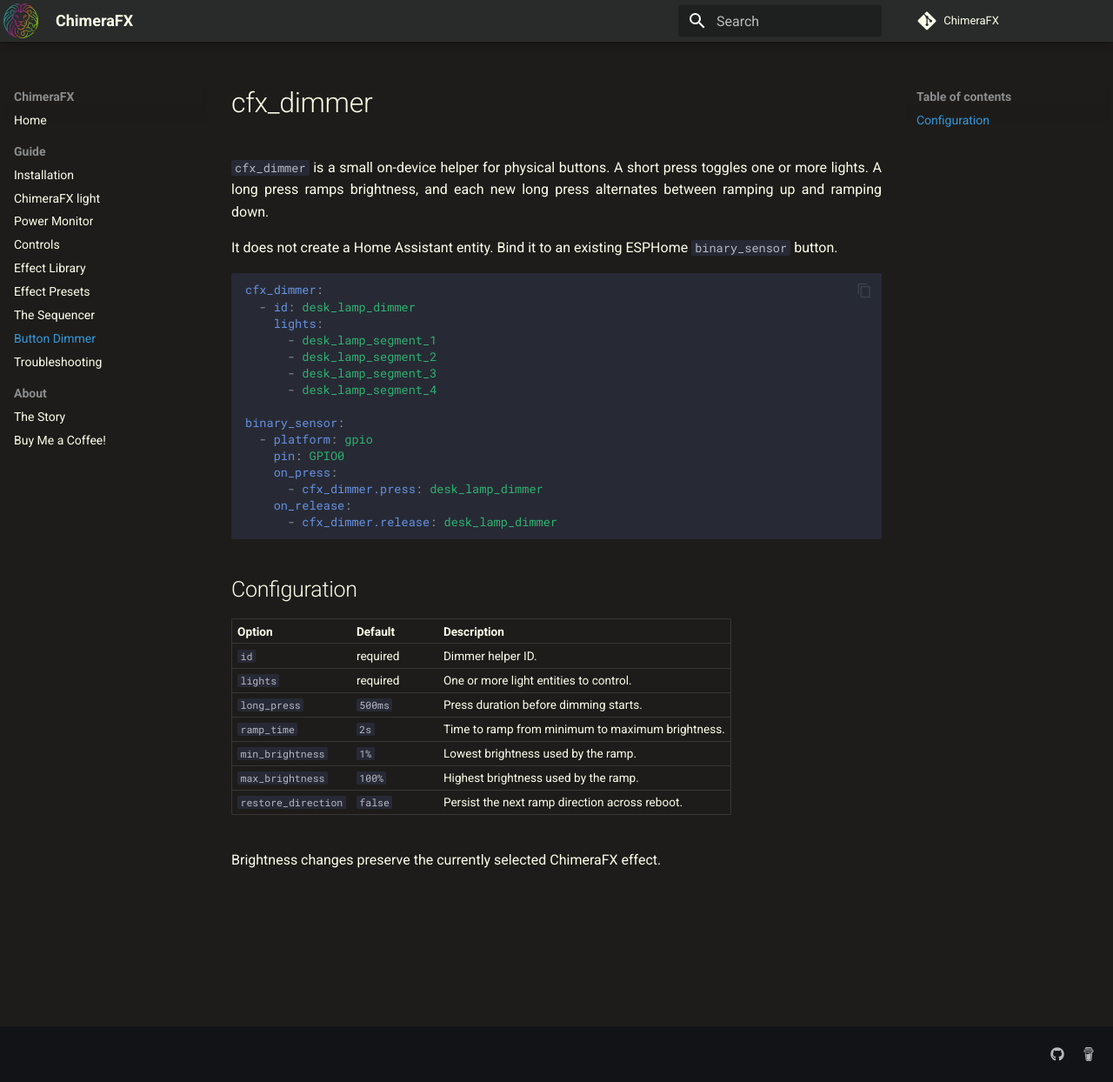
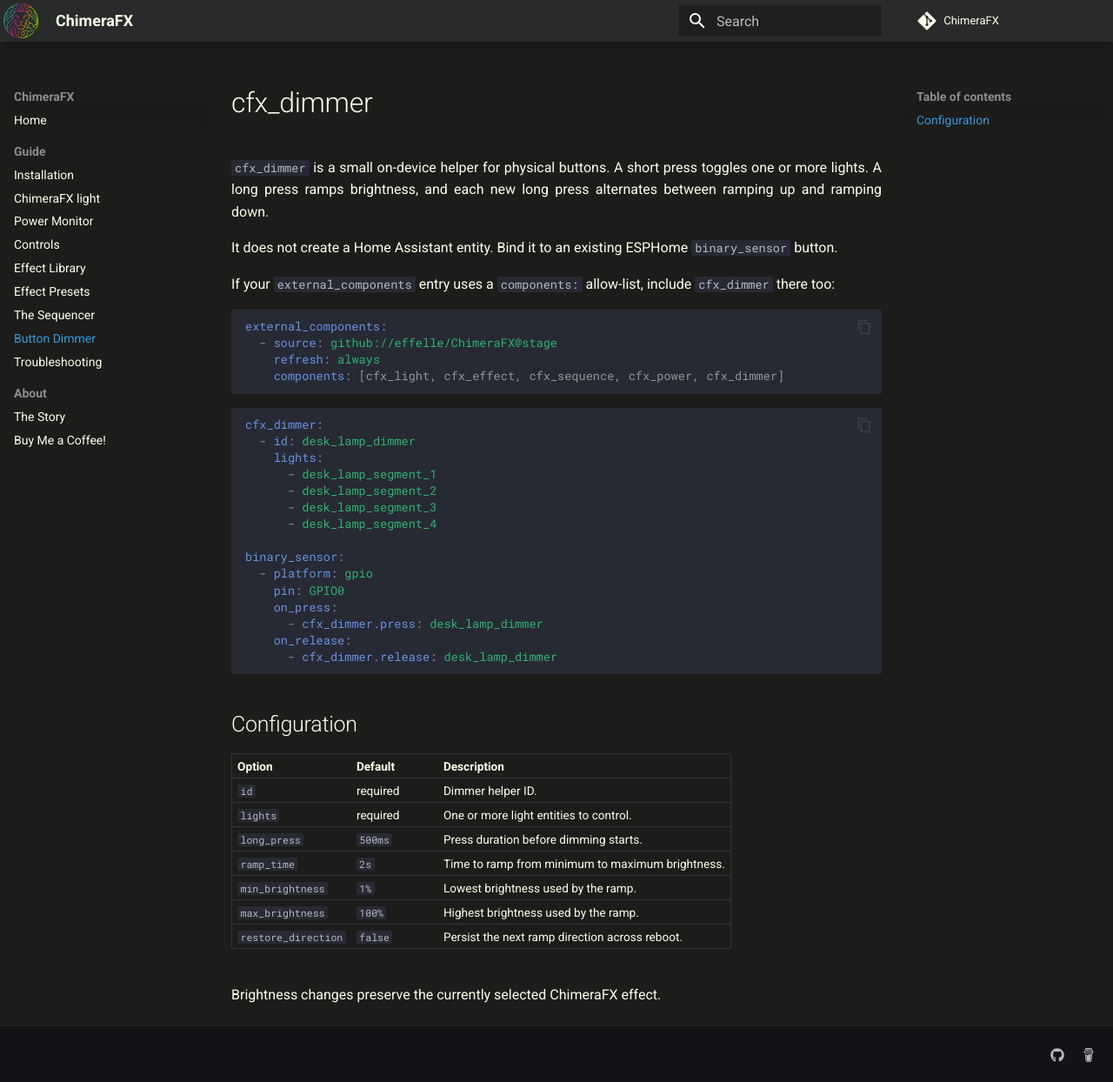
Before and after one commit to effelle/ChimeraFX, an MkDocs documentation site: the page built from docs/cfx_dimmer.md, in a window 1280 px wide and 1244 px high. Shown: the whole window at 87% size. Built offline with MkDocs 1.6.1 and Material for MkDocs 9.7.7, drawn with Linux system fonts in a browser that asks for light colours; comment, search, counter and statistics services are not loaded.

Commit message:
Document cfx dimmer external component setup

````diff
--- a/docs/cfx_dimmer.md
+++ b/docs/cfx_dimmer.md
@@ -6,6 +6,16 @@
 
 It does not create a Home Assistant entity. Bind it to an existing ESPHome
 `binary_sensor` button.
+
+If your `external_components` entry uses a `components:` allow-list, include
+`cfx_dimmer` there too:
+
+```yaml
+external_components:
+  - source: github://effelle/ChimeraFX@stage
+    refresh: always
+    components: [cfx_light, cfx_effect, cfx_sequence, cfx_power, cfx_dimmer]
+```
 
 ```yaml
 cfx_dimmer:
````
